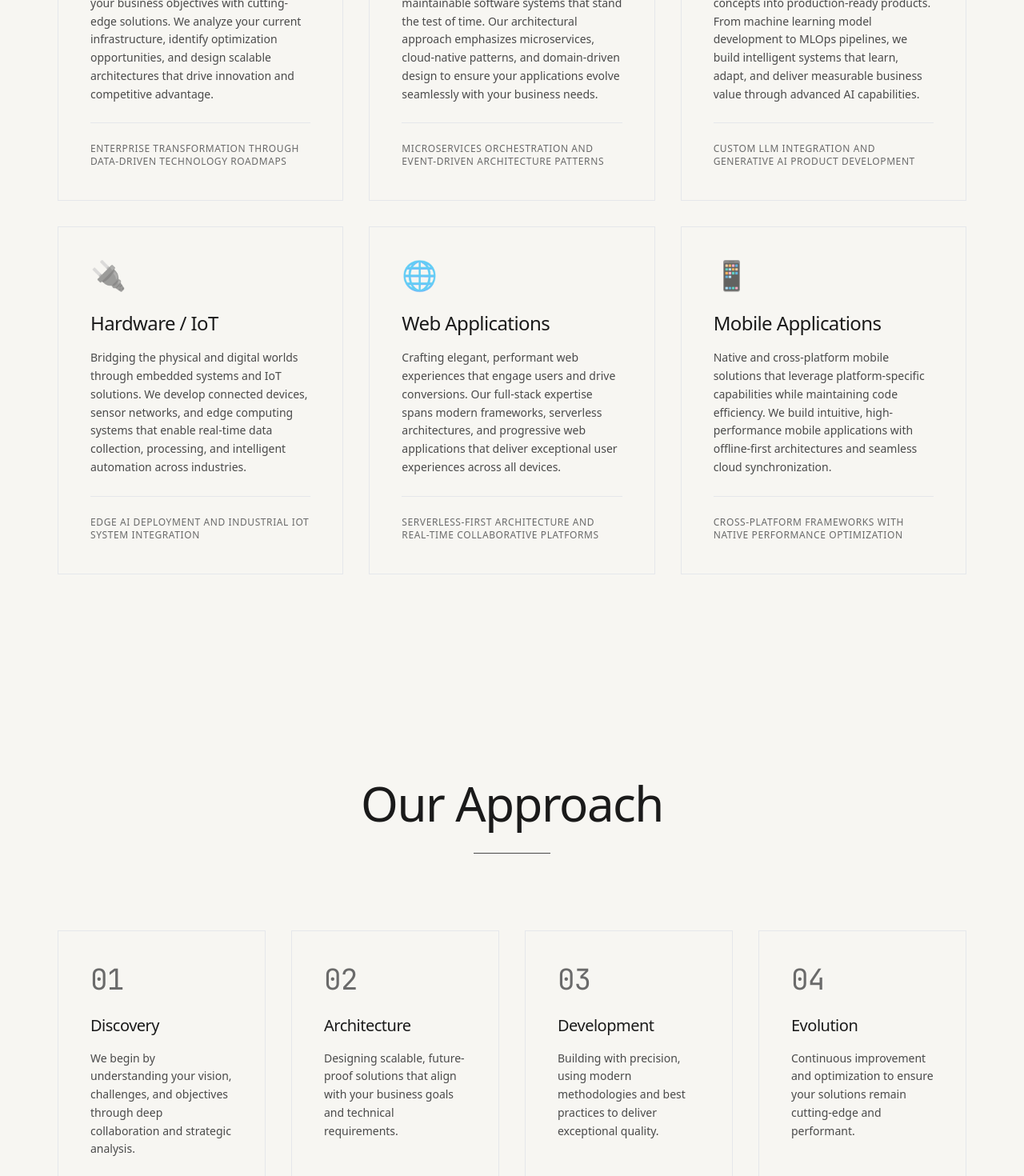
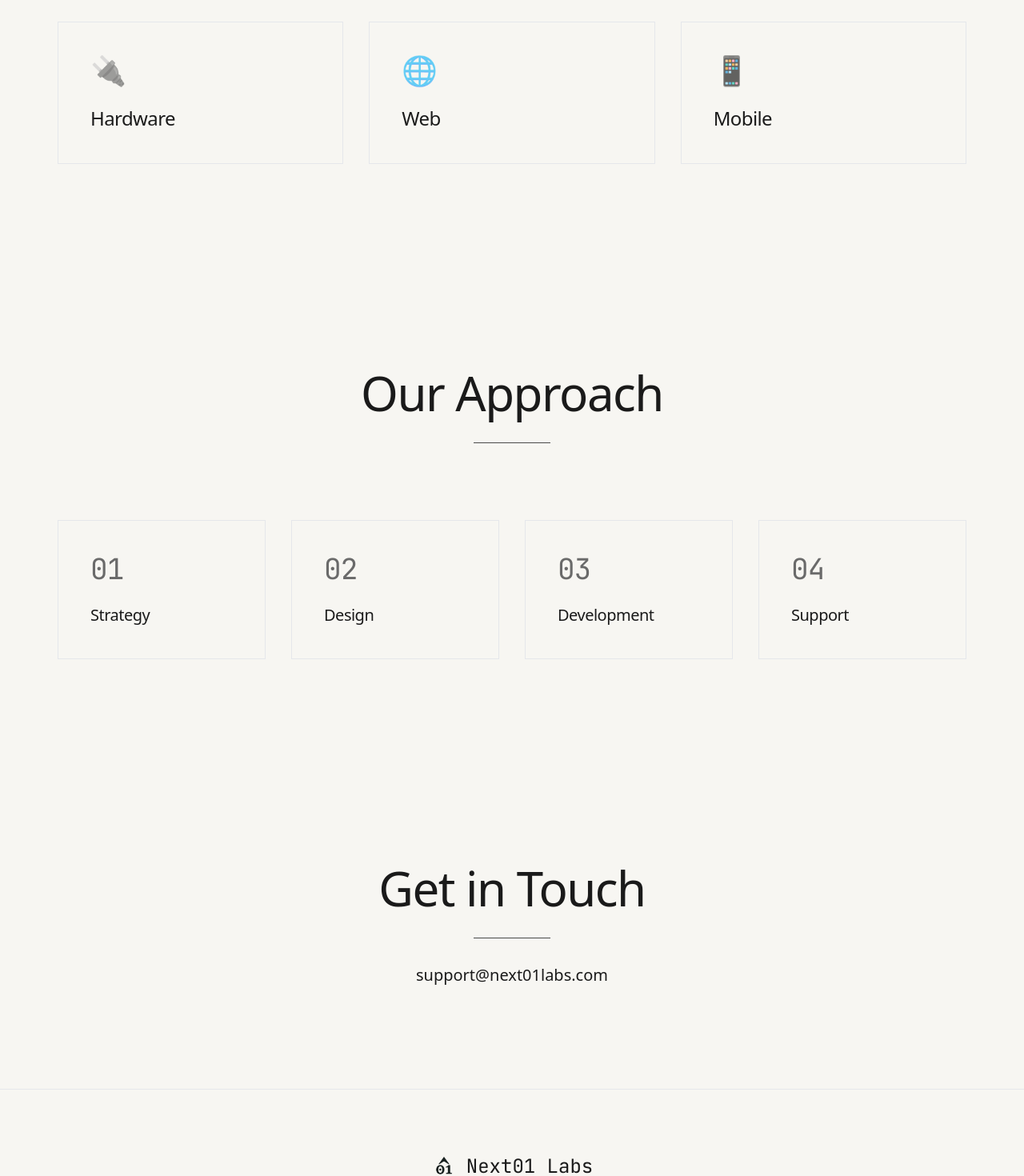
Before and after one commit to basestackk/next01labs, a Next.js app: page / in a window 1280 px wide. Shown: the part 1300-2770 px from the top of the page at 80% size. Built offline with nearby package versions, Linux system fonts and the light colour scheme; no server answers.

Commit message:
<refactor>: simplify UI sections and integrate analytics

```diff
--- a/components/Approach.tsx
+++ b/components/Approach.tsx
@@ -5,23 +5,19 @@ import { useEffect, useRef, useState } from "react";
 const approaches = [
   {
     number: "01",
-    title: "Discovery",
-    description: "We begin by understanding your vision, challenges, and objectives through deep collaboration and strategic analysis.",
+    title: "Strategy",
   },
   {
     number: "02",
-    title: "Architecture",
-    description: "Designing scalable, future-proof solutions that align with your business goals and technical requirements.",
+    title: "Design",
   },
   {
     number: "03",
     title: "Development",
-    description: "Building with precision, using modern methodologies and best practices to deliver exceptional quality.",
   },
   {
     number: "04",
-    title: "Evolution",
-    description: "Continuous improvement and optimization to ensure your solutions remain cutting-edge and performant.",
+    title: "Support",
   },
 ];
 
@@ -79,13 +75,9 @@ export default function Approach() {
                 </span>
               </div>
 
-              <h3 className="text-xl font-light mb-4 text-primary tracking-tight">
+              <h3 className="text-xl font-light text-primary tracking-tight">
                 {approach.title}
               </h3>
-
-              <p className="text-primary-muted leading-relaxed text-sm font-light">
-                {approach.description}
-              </p>
 
               <div className="absolute bottom-0 left-0 w-0 h-px bg-primary group-hover:w-full transition-all duration-700"></div>
             </div>
--- a/components/Services.tsx
+++ b/components/Services.tsx
@@ -4,37 +4,37 @@ import { useEffect, useRef, useState } from "react";
 
 const services = [
   {
-    title: "Technology Consulting",
+    title: "Consulting",
     description: "Strategic technology guidance to align your business objectives with cutting-edge solutions. We analyze your current infrastructure, identify optimization opportunities, and design scalable architectures that drive innovation and competitive advantage.",
     niche: "Enterprise transformation through data-driven technology roadmaps",
     icon: "📊",
   },
   {
-    title: "Software Architecture",
+    title: "Architecture",
     description: "Designing robust, scalable, and maintainable software systems that stand the test of time. Our architectural approach emphasizes microservices, cloud-native patterns, and domain-driven design to ensure your applications evolve seamlessly with your business needs.",
     niche: "Microservices orchestration and event-driven architecture patterns",
     icon: "🏗️",
   },
   {
-    title: "AI Product Development",
+    title: "Automation",
     description: "Transforming artificial intelligence concepts into production-ready products. From machine learning model development to MLOps pipelines, we build intelligent systems that learn, adapt, and deliver measurable business value through advanced AI capabilities.",
     niche: "Custom LLM integration and generative AI product development",
     icon: "🤖",
   },
   {
-    title: "Hardware / IoT",
+    title: "Hardware",
     description: "Bridging the physical and digital worlds through embedded systems and IoT solutions. We develop connected devices, sensor networks, and edge computing systems that enable real-time data collection, processing, and intelligent automation across industries.",
     niche: "Edge AI deployment and industrial IoT system integration",
     icon: "🔌",
   },
   {
-    title: "Web Applications",
+    title: "Web",
     description: "Crafting elegant, performant web experiences that engage users and drive conversions. Our full-stack expertise spans modern frameworks, serverless architectures, and progressive web applications that deliver exceptional user experiences across all devices.",
     niche: "Serverless-first architecture and real-time collaborative platforms",
     icon: "🌐",
   },
   {
-    title: "Mobile Applications",
+    title: "Mobile",
     description: "Native and cross-platform mobile solutions that leverage platform-specific capabilities while maintaining code efficiency. We build intuitive, high-performance mobile applications with offline-first architectures and seamless cloud synchronization.",
     niche: "Cross-platform frameworks with native performance optimization",
     icon: "📱",
@@ -97,19 +97,9 @@ export default function Services() {
                 {service.icon}
               </div>
 
-              <h3 className="text-2xl font-light mb-4 text-primary tracking-tight">
+              <h3 className="text-2xl font-light text-primary tracking-tight">
                 {service.title}
               </h3>
-
-              <p className="text-primary-muted mb-6 leading-relaxed text-sm font-light">
-                {service.description}
-              </p>
-
-              <div className="pt-6 border-t border-border-color-light">
-                <p className="text-xs text-primary-subtle uppercase tracking-wider font-medium">
-                  {service.niche}
-                </p>
-              </div>
 
               <div className="absolute bottom-0 left-0 w-0 h-px bg-primary group-hover:w-full transition-all duration-700"></div>
             </div>
```
